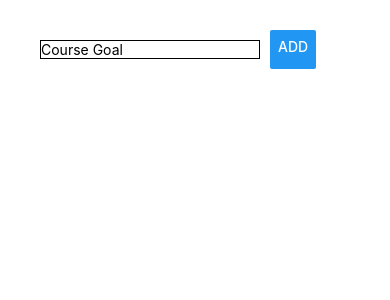
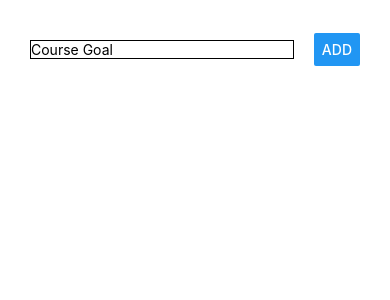
Before and after one commit to dongb909/GoalsTracker, a React Native app: screen / in a window 390 px wide. Shown: the top 300 px of the page. Built offline with nearby package versions, Linux system fonts and the light colour scheme.

Commit message:
Create scrollable list

```diff
--- a/App.js
+++ b/App.js
@@ -1,28 +1,59 @@
 import React, {useState} from 'react';
-import {  Text, View , Button, TextInput } from 'react-native';
+import { StyleSheet, Text, View , Button, TextInput, FlatList } from 'react-native';
+
 
 export default function App() {
-  // const [outputText, setOutputText] = useState('First text to appear on screen') //this is what state is first set as aka state: {}
+  const [submittedText, setText] = useState('');
+  const [goals, setGoals] = useState([]);
+
+  const  inputHandler=(enteredText) => {
+    setText(enteredText);
+  }
+
+  const buttonHandler = () => {
+    setGoals(currentgoalsAutomatic => [...currentgoalsAutomatic, submittedText])
+
+    // setGoals([]) //reset
+    // console.log(goals)
+  }
+
   return (
-    <View style={{padding:30}}>
+    <View style={styles.wrapper}>
 
-      <View style={{flexDirection:'row', justifyContent:'space'}}>
+      <View style={styles.container}>
         <TextInput
           placeholder='Course Goal'
-          style={{borderColor:'f0f', borderWidth:1, margin:10}}
+          style={styles.text}
+          onChangeText={inputHandler} value={submittedText}
           />
-        <Button title="ADD" />
+        <Button title="ADD" onPress={buttonHandler}/>
       </View>
-      <View>
-
-      </View>
+      <FlatList data={goals} renderItem={itemData => (  <View style={styles.eachitem}><Text>{itemData.item}</Text></View>)}>
+      </FlatList>
     </View>
   );
 }
 
-// const styles = StyleSheet.create({
-//   Wrapper = {
-//     padding:30
-//   }
+const styles = StyleSheet.create({
+  wrapper : {
+    padding:30
+  },
+  container: {
+    flexDirection:'row',
+    justifyContent:'space-between',
+    alignItems:'center'
+  },
+  text: {
+    width:'80%',
+    borderColor:'black',
+    borderWidth:1,
+    marginVertical:10
+  },
+  eachitem: {
+    borderColor: 'black',
+    borderWidth: 1,
+    margin:10
+  }
 
-// });
+
+});
```
